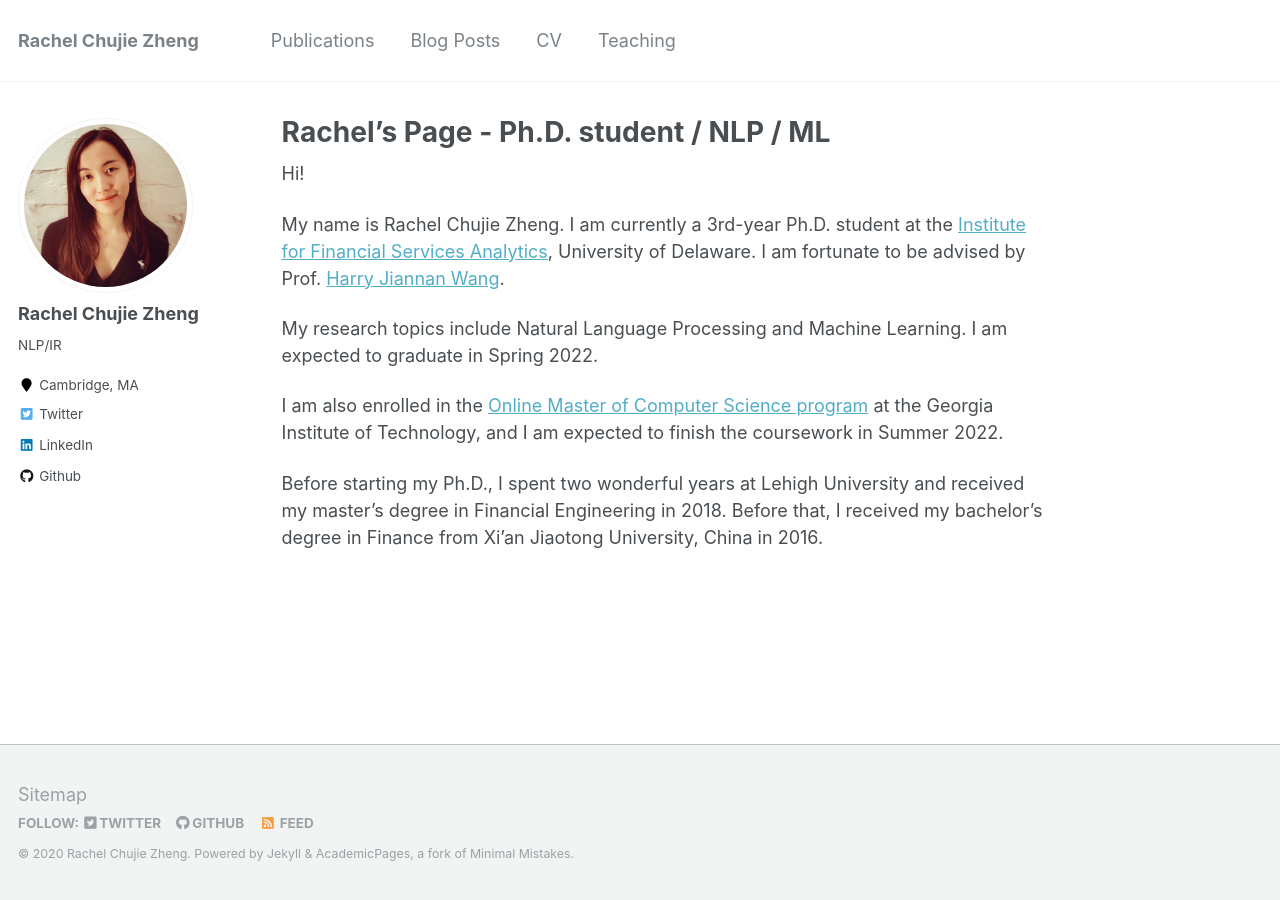
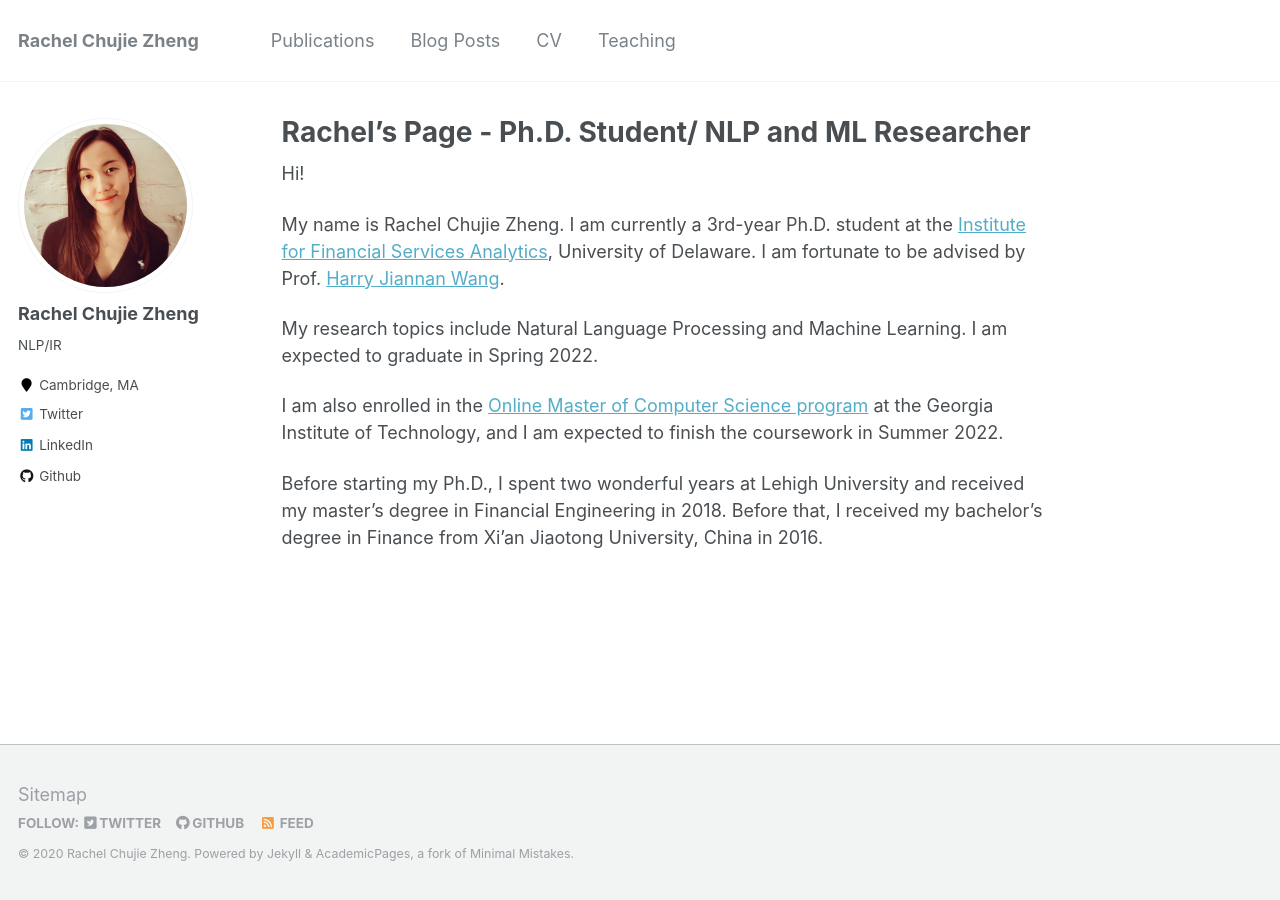
Before and after one commit to chz816/chz816.github.io, a Jekyll site: the page built from _pages/about.md, in a window 1280 px wide. Built offline with Jekyll 4.4.1, drawn with Linux system fonts in a browser that asks for light colours.

Commit message:
11/16 - update about.md

```diff
--- a/_pages/about.md
+++ b/_pages/about.md
@@ -1,6 +1,6 @@
 ---
 permalink: /
-title: "Rachel's Page - Ph.D. student / NLP / ML"
+title: "Rachel's Page - Ph.D. Student/ NLP and ML Researcher"
 excerpt: "About me"
 author_profile: true
 redirect_from:
@@ -10,7 +10,7 @@ redirect_from:
 
 Hi!
 
-My name is Rachel Chujie Zheng. I am currently a 3rd-year Ph.D. student at the [Institute for Financial Services Analytics](https://lerner.udel.edu/centers/institute-for-financial-services-analytics/), University of Delaware. I am fortunate to be advised by Prof. [Harry Jiannan Wang](https://lerner.udel.edu/faculty-staff-directory/jiannan-harry-wang/).
+My name is Rachel Chujie Zheng. I am currently a 3rd-year Ph.D. student at the [Institute for Financial Services Analytics](https://lerner.udel.edu/centers/institute-for-financial-services-analytics/), University of Delaware. I am fortunate to be advised by Prof. [Harry Jiannan Wang](http://harrywang.me/).
 
 My research topics include Natural Language Processing and Machine Learning. I am expected to graduate in Spring 2022.
 
```
